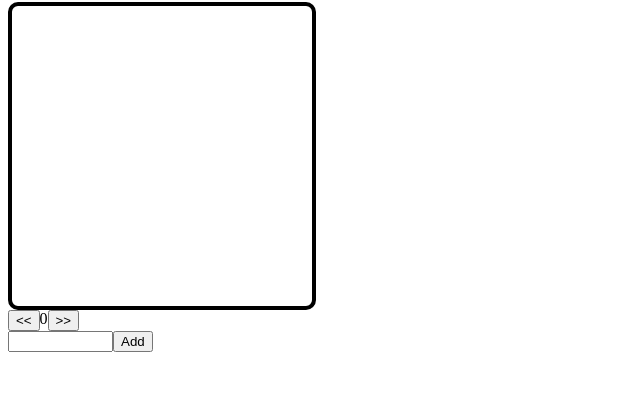
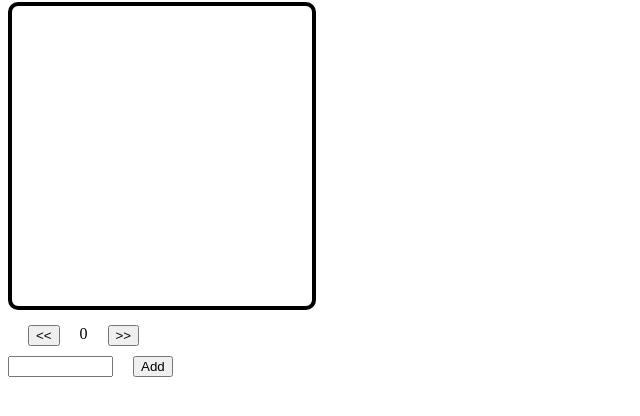
Before and after one commit to JelloJelly757/reminder-app, a plain HTML site: page index.html in a window 1280 px wide. Shown: the part 78-494 px from the top of the page, without its empty margins (0-640 px from the left). Drawn offline with Linux system fonts and the light colour scheme.

Commit message:
working on css

```diff
--- a/style.css
+++ b/style.css
@@ -8,8 +8,15 @@
 
 .firstrow {
     display: flex;
+    padding-top: 15px;
+    padding-bottom: 10px;
 }
 
 .inbut {
     display: flex;
 }
+
+button {
+    margin-left: 20px;
+    margin-right:20px;
+}
```
